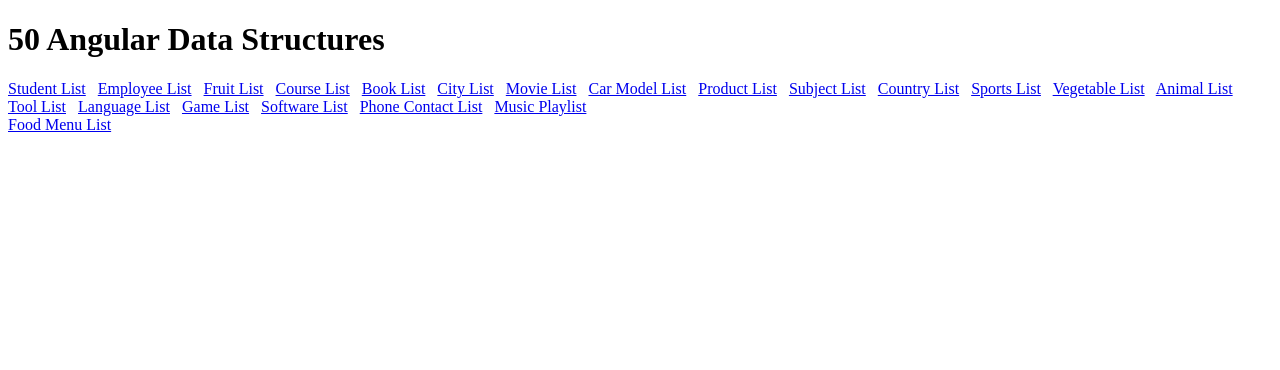
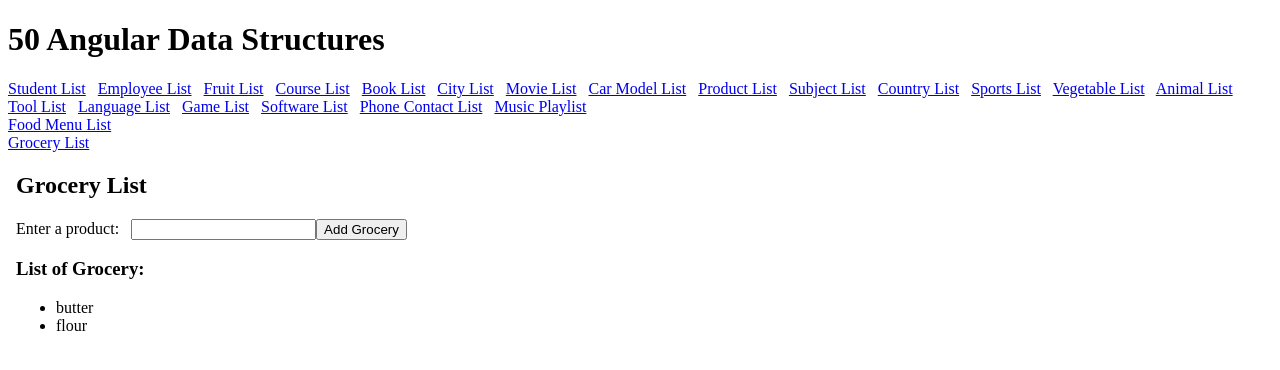
Before and after one commit to jennyfaye/50AngularDataStructures, an Angular app: page /grocerylist in a window 1280 px wide. Before the commit this address led to /. Shown: the top 370 px of the page. Built offline with nearby package versions, Linux system fonts and the light colour scheme.

Commit message:
test: add grocerylist component

```diff
--- a/src/app/app.component.html
+++ b/src/app/app.component.html
@@ -43,4 +43,6 @@
 <br>
 <a routerLink="foodmenulist">Food Menu List</a>
 <br>
+<a routerLink="grocerylist">Grocery List</a>
+<br>
 <router-outlet></router-outlet>
--- a/src/app/app.module.ts
+++ b/src/app/app.module.ts
@@ -26,6 +26,7 @@ import { SoftwarelistComponent } from "./components/softwarelist/softwarelist.co
 import { PhonecontactlistComponent } from "./components/phonecontactlist/phonecontactlist.component";
 import { MusicplaylistComponent } from "./components/musicplaylist/musicplaylist.component";
 import { FoodmenulistComponent } from "./components/foodmenulist/foodmenulist.component";
+import { GrocerylistComponent } from "./components/grocerylist/grocerylist.component";
 
 
 const routes: Routes = [
@@ -50,6 +51,7 @@ const routes: Routes = [
   { path: 'phonecontactlist', component: PhonecontactlistComponent},
   { path: 'musicplaylist', component: MusicplaylistComponent},
   { path: 'foodmenulist', component: FoodmenulistComponent},
+  { path: 'grocerylist', component: GrocerylistComponent},
 ];
 
 @NgModule({
@@ -84,6 +86,7 @@ const routes: Routes = [
     PhonecontactlistComponent,
     MusicplaylistComponent,
     FoodmenulistComponent,
+    GrocerylistComponent,
   ],
 
   providers: [
--- /dev/null
+++ b/src/app/components/grocerylist/grocerylist.component.html
@@ -0,0 +1,21 @@
+<!doctype html>
+<html>
+  <body>
+    <h2>Grocery List</h2>
+    <form >
+      <label for="grocery">Enter a product: </label> &nbsp;
+      <input name="grocery" id="grocery" type="text" [(ngModel)]="grocery"/>
+
+      <button (click)="addGrocery()">Add Grocery</button>
+    </form>
+
+    <div>
+        <h3>List of Grocery:</h3>
+        <ul>
+          <li *ngFor="let grocery of groceryList">
+            {{grocery}}
+          </li>
+        </ul>
+    </div>
+  </body>
+</html>
--- /dev/null
+++ b/src/app/components/grocerylist/grocerylist.component.ts
@@ -0,0 +1,15 @@
+import { Component } from '@angular/core';
+
+@Component({
+  selector: 'app-grocerylist',
+  templateUrl: './grocerylist.component.html',
+  styleUrl: './grocerylist.component.css'
+})
+export class GrocerylistComponent {
+  groceryList: string[] = ["butter", "flour"];
+  grocery: string = '';
+
+  addGrocery() {
+    this.groceryList.push(this.grocery);
+  }
+}
```
Also changed, not shown: src/app/components/grocerylist/grocerylist.component.css (added), 1 other file (tests, documents, lock files or other folders).
